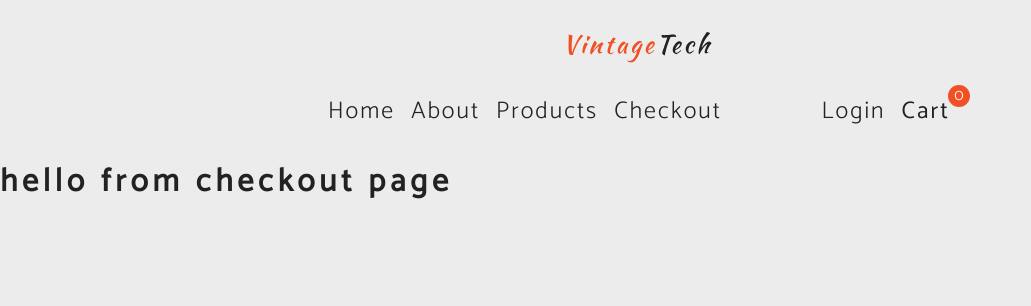
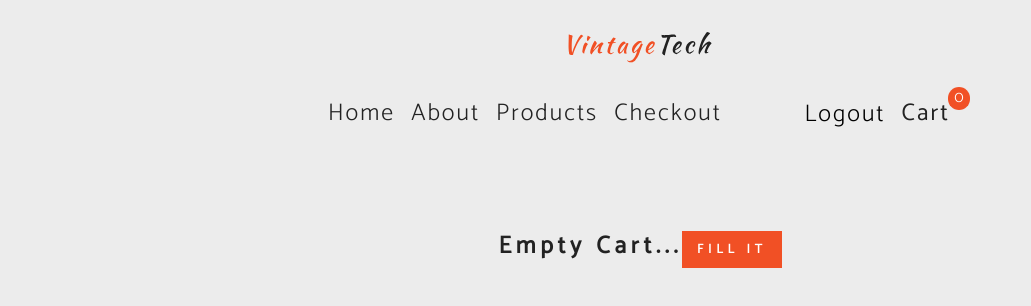
Before and after one commit to nadia643/vintage-tech-store-react, a React (Create React App) app: page /checkout in a window 1280 px wide. Shown: the top 306 px of the page, without its empty margins (0-1031 px from the left). Built offline with nearby package versions, Linux system fonts and the light colour scheme; no server answers; sample sign-in values are in the browser's storage.

Commit message:
added empty field messages for card

```diff
--- a/src/App.js
+++ b/src/App.js
@@ -16,6 +16,7 @@ import ProductDetails from './pages/ProductDetails';
 // components
 import Header from './components/Header';
 import Alert from './components/Alert';
+import PrivateRoute from "./components/PrivateRoute";
 
 
 
@@ -34,9 +35,9 @@ export default function App() {
         <Route path="/cart">
           <Cart />
         </Route>
-        <Route path="/checkout">
+        <PrivateRoute path="/checkout" name="nadia" msg="hello">
           <Checkout />
-        </Route>
+        </PrivateRoute>
         <Route path="/login">
           <Login />
         </Route>
--- a/src/components/Header.js
+++ b/src/components/Header.js
@@ -3,6 +3,7 @@ import { Link } from 'react-router-dom';
 import logo from '../assets/logo.svg';
 import CartLink from "./Cart/CartLink";
 import { UserContext } from "../context/user";
+import LoginLink from "../components/LoginLink";
 
 export default function Header() {
   const { user } = useContext(UserContext)
@@ -20,14 +21,14 @@ export default function Header() {
           <li>
             <Link to="/products">Products</Link>
           </li>
-          {user.token && <li>
+          {user.token && (
+            <li>
               <Link to="/checkout">Checkout</Link>
-            </li>}
+            </li>
+          )}
         </div>
         <div>
-          <li>
-            <Link to="/login">Login</Link>
-          </li>
+          <LoginLink />
           <CartLink />
         </div>
       </ul>
--- a/src/components/LoginLink.js
+++ b/src/components/LoginLink.js
@@ -1,5 +1,24 @@
-import React from "react";
+import React, { useContext } from "react";
+import { Link } from "react-router-dom";
+import { UserContext } from "../context/user";
+import { CartContext } from "../context/cart";
 
 export default function LoginLink() {
-  return <h1>hello from login link</h1>;
+  const { user, userLogout } = useContext(UserContext);
+  const { clearCart } = useContext(CartContext);
+
+  if(user.token) {
+    return (
+    <button
+      className="login-btn"
+      onClick={() => {
+        userLogout();
+        clearCart();
+    }}
+    >
+      Logout
+    </button>
+    );
+  }
+  return <Link to="/login">Login</Link>;
 }
--- a/src/components/PrivateRoute.js
+++ b/src/components/PrivateRoute.js
@@ -1,5 +1,17 @@
-import React from "react";
+import React, {useContext } from "react";
+import { Route, Redirect } from "react-router-dom";
+import { UserContext } from "../context/user";
 
-export default function PrivateRoute() {
-  return <h1>hello from private route</h1>;
+export default function PrivateRoute({ children, ...rest }) {
+  const { user } = useContext(UserContext);
+
+  return (
+    <Route
+      {...rest}
+      render={() => {
+        return user.token ? children : <Redirect to="/login">
+    </Redirect>;
+    }}
+    ></Route>
+  );
 }
--- a/src/pages/Checkout.js
+++ b/src/pages/Checkout.js
@@ -1,5 +1,75 @@
-import React from "react";
+import React, { useContext, useState } from "react";
+import { CartContext } from "../context/cart";
+import { UserContext } from "../context/user";
+import { useHistory } from "react-router-dom";
+import EmptyCart from "../components/Cart/EmptyCart";
+//react-stripe-elements
+import submitOrder from "../strapi/submitOrder";
 
-export default function Checkout() {
-  return <h1>hello from checkout page</h1>;
+export default function Checkout(props) {
+  const { cart, total, clearCart } = useContext(CartContext);
+  const { user, showAlert, hideAlert, alert } = useContext(UserContext);
+  const history = useHistory();
+
+  // state values
+  const [name, setName] = useState('');
+  const [error, setError] = useState('');
+  const isEmpty = !name || alert.show;
+
+  async function handleSubmit(e) {
+    e.preventDefault();
+  }
+
+  if(cart.length < 1) return <EmptyCart />;
+  return <section className="section form">
+    <h2 className="section-title">Checkout</h2>
+    <form className="checkout-form">
+      <h3>
+        Order total: <span>${total}</span>
+      </h3>
+
+      {/* single input */}
+      <div className="form-control">
+        <label htmlFor="name">Name</label>
+        <input
+          type="text"
+          id="name"
+          value={name}
+          onChange={(e) => {setName(e.target.value)}}/>
+      </div>
+      {/* end of single input */}
+
+      {/* cart element */}
+      <div className="stripe-input">
+        <label htmlFor="card-element">Credit or Debit Card</label>
+        <p className="stripe-info">
+          Test using this credit card: <span>4242 4242 4242 4242</span>
+          <br/>
+          Enter any 5 digits for the zip code
+          <br/>
+          Enter any 3 digits for the CVC
+
+        </p>
+      </div>
+      {/* end of cart element */}
+
+      {/* STRIPE ELEMENTS */}
+      {/* stripe errors */}
+      {error && <p className="form-empty">{error}</p>}
+
+      {/* empty value */}
+      {isEmpty ? (
+        <p className="form-empty">Please fill out name field</p>
+        ) : (
+        <button
+          type="submit"
+          onClick={handleSubmit}
+          className="btn btn-primary btn-block"
+          >
+            Submit
+          </button>
+        )}
+
+    </form>
+  </section>
 }
```
